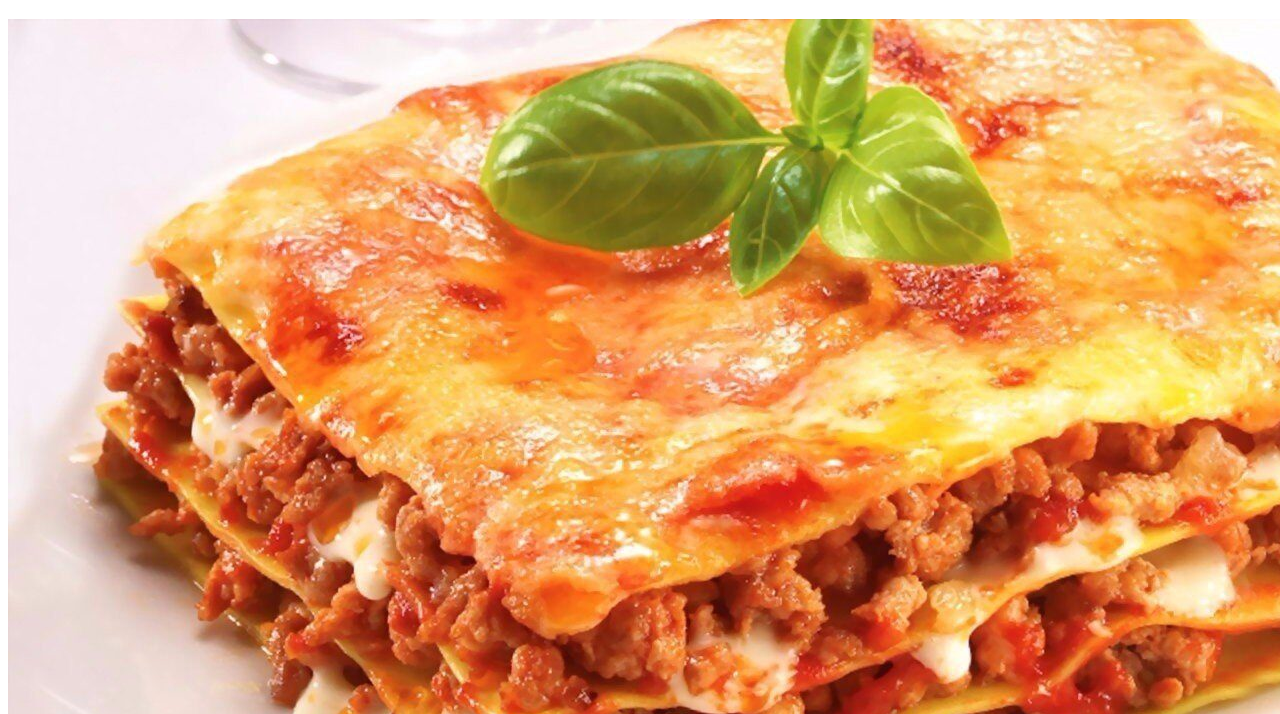
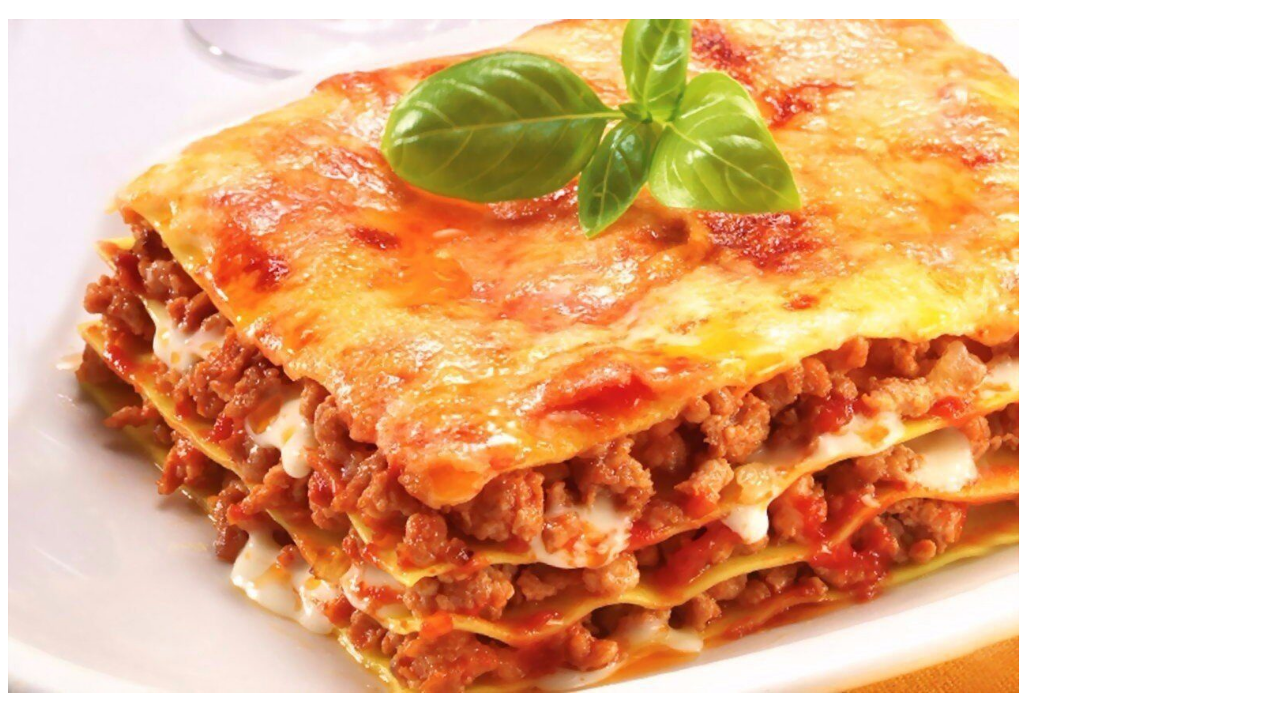
Before and after one commit to NikiLaoda/odin-recipes, a plain HTML site: page recipes/english_bf.html in a window 1280 px wide. Shown: the part 61-775 px from the top of the page. Drawn offline with Linux system fonts and the light colour scheme.

Commit message:
Image sizing in ENG-BF added

```diff
--- a/recipes/english_bf.html
+++ b/recipes/english_bf.html
@@ -8,7 +8,7 @@
 <body>
     <h1>English Breakfast</h1>
 
-    <img src="../images/lasagna.jpg" alt="English BF Image">
+    <img src="../images/lasagna.jpg" alt="English BF Image" width="80%">
 
     <h2>Description</h2>
     <p>Talk about the perfect fall dinner–
```
